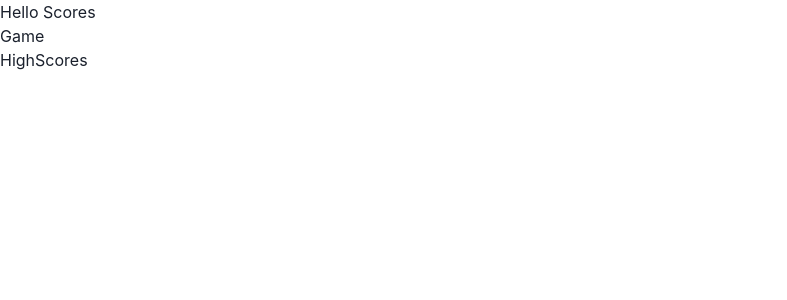
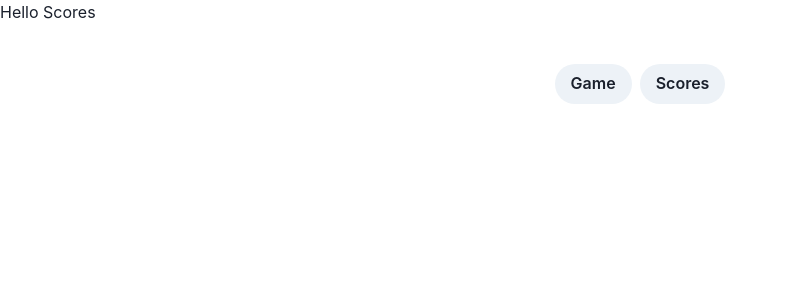
Before and after one commit to vbugana/Memory-Giphy-Game, a React (Vite) app: page /scores in a window 1280 px wide. Shown: the top 300 px of the page, without its empty margins (0-787 px from the left). Built offline with nearby package versions, Linux system fonts and the light colour scheme.

Commit message:
Navbar layout added

```diff
--- a/src/components/Header/index.jsx
+++ b/src/components/Header/index.jsx
@@ -21,7 +21,7 @@ const Header = () => {
 
 	return (
 		<>
-			<Box as="header">
+			<Box as="header" marginBottom={'6'}>
 				<Flex>
 					<VStack margin={'auto'}>
 						<Heading as={'h1'}>REACTors Game</Heading>
--- a/src/components/Navbar/index.jsx
+++ b/src/components/Navbar/index.jsx
@@ -1,11 +1,16 @@
+import { Flex, Link, HStack, Button, ButtonGroup } from '@chakra-ui/react';
+
 import React from 'react';
-import { NavLink } from 'react-router-dom';
+import { NavLink as RouterLink } from 'react-router-dom';
 
-function Nav() {
+function Navbar() {
 	return (
-		<ul className="nav nav-tabs bg-dark">
-			<li className="nav-item">
-				<NavLink
+		<Flex align={'center'} justify={'center'} padding={'4'} marginTop={'6'}>
+			<HStack>
+				<Button borderRadius={'full'} padding={'4'}>
+					<Link
+						textDecorationLine={'none'}
+						as={RouterLink}
 						to="/"
 						end
 						className={({ isActive }) =>
@@ -13,20 +18,23 @@ function Nav() {
 						}
 					>
 						Game
-				</NavLink>
-			</li>
-			<li className="nav-item">
-				<NavLink
+					</Link>
+				</Button>
+				<Button borderRadius={'full'} padding={'4'}>
+					<Link
+						textDecorationLine={'none'}
+						as={RouterLink}
 						to="scores"
 						className={({ isActive }) =>
 							isActive ? 'nav-link active' : 'nav-link'
 						}
 					>
-					HighScores
-				</NavLink>
-			</li>
-		</ul>
+						Scores
+					</Link>
+				</Button>
+			</HStack>
+		</Flex>
 	);
 }
 
-export default Nav;
+export default Navbar;
```
Lines whose indentation alone changed are shown as unchanged.
